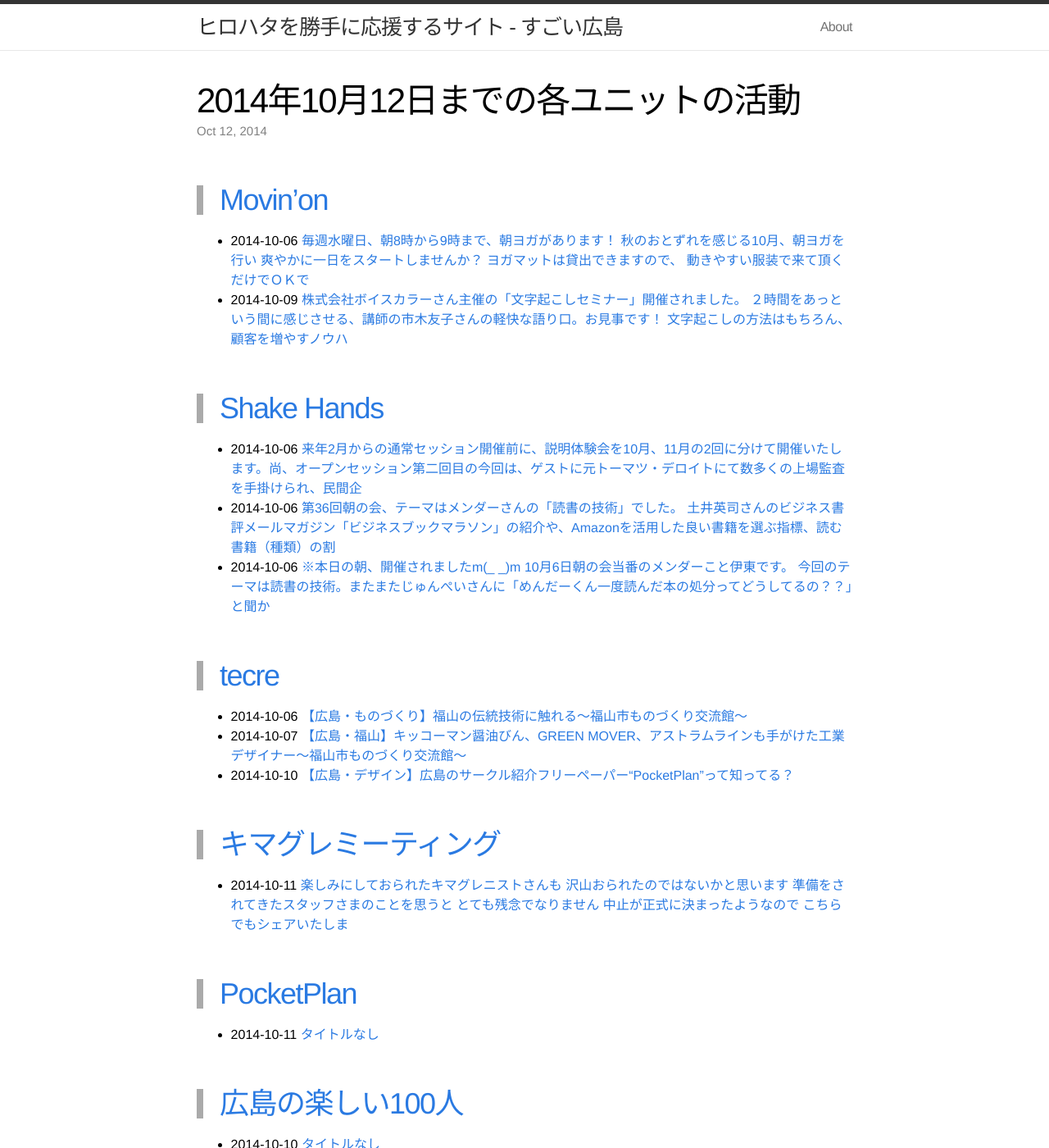
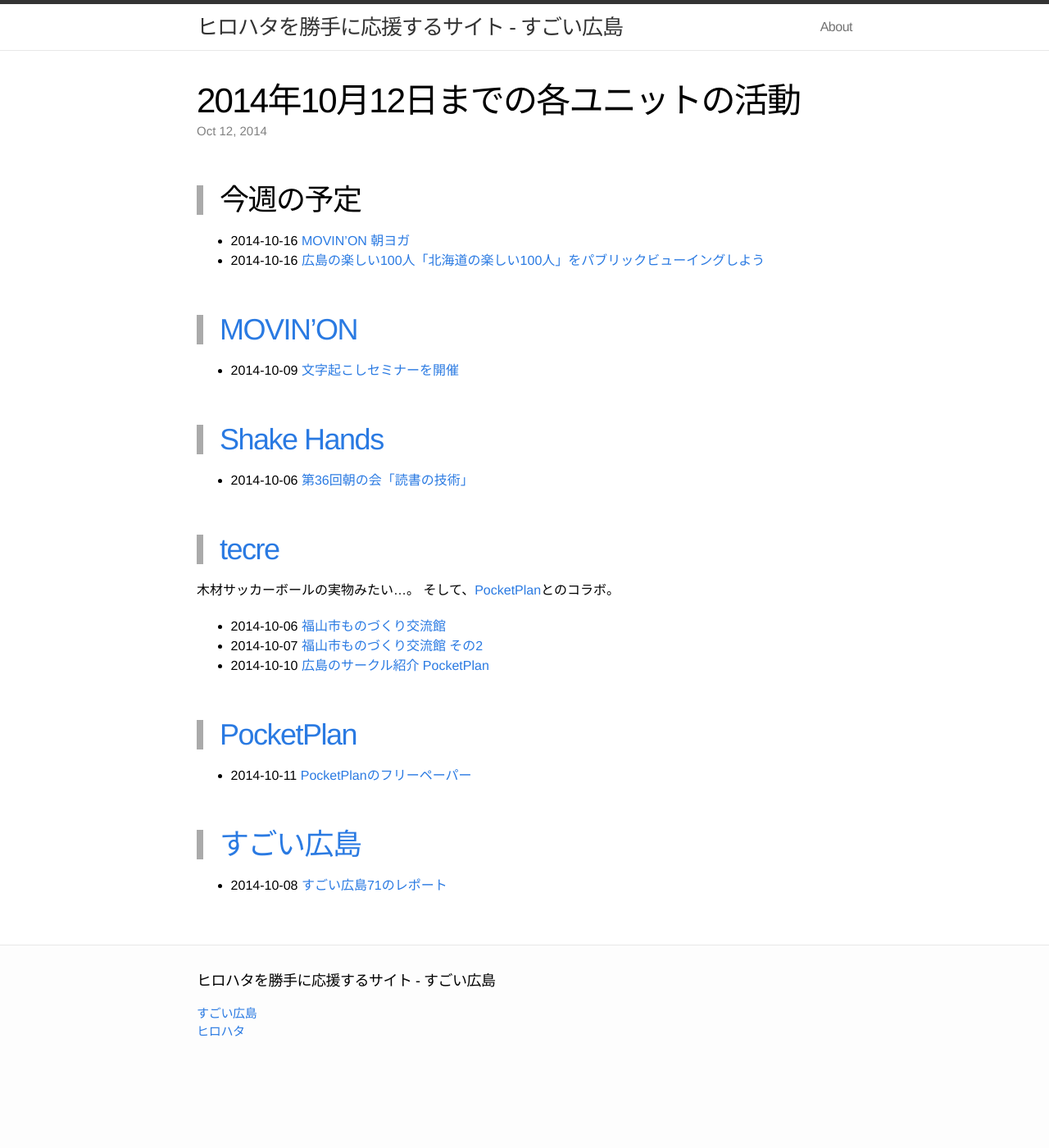
Before and after one commit to great-h/hirohata, a Jekyll site: the page built from _posts/2014-10-12-report.markdown, in a window 1280 px wide and 1400 px high. Shown: the whole window at 82% size. Built offline with Jekyll 4.4.1, drawn with Linux system fonts in a browser that asks for light colours; some of the changed text lies outside the part shown.

Commit message:
10月12日までのレポートを作成

```diff
--- a/_posts/2014-10-12-report.markdown
+++ b/_posts/2014-10-12-report.markdown
@@ -4,57 +4,38 @@ title:  "2014年10月12日までの各ユニットの活動"
 date:   2014-10-12 00:00:00
 ---
 
+# 今週の予定
+
+* 2014-10-16 [MOVIN'ON 朝ヨガ](http://www.facebook.com/movinon.hiroshima/photos/a.723999867620794.1073741829.723399384347509/825468364140610/?type=1)
+* 2014-10-16 [広島の楽しい100人「北海道の楽しい100人」をパブリックビューイングしよう](http://www.facebook.com/events/802247616484578/permalink/802247619817911/)
 
 
-# [Movin'on](http://coworking-hiroshima.com/)
+# [MOVIN'ON](http://coworking-hiroshima.com/)
 
-* 2014-10-06 [毎週水曜日、朝8時から9時まで、朝ヨガがあります！  秋のおとずれを感じる10月、朝ヨガを行い 爽やかに一日をスタートしませんか？  ヨガマットは貸出できますので、 動きやすい服装で来て頂くだけでＯＫで](http://www.facebook.com/movinon.hiroshima/photos/a.723999867620794.1073741829.723399384347509/825468364140610/?type=1)
-* 2014-10-09 [株式会社ボイスカラーさん主催の「文字起こしセミナー」開催されました。  ２時間をあっという間に感じさせる、講師の市木友子さんの軽快な語り口。お見事です！  文字起こしの方法はもちろん、顧客を増やすノウハ](http://www.facebook.com/movinon.hiroshima/photos/a.723999867620794.1073741829.723399384347509/827435820610531/?type=1)
+* 2014-10-09 [文字起こしセミナーを開催](http://www.facebook.com/movinon.hiroshima/photos/a.723999867620794.1073741829.723399384347509/827435820610531/?type=1)
 
 
 # [Shake Hands](http://www.shakehands.jp/)
 
-* 2014-10-06 [来年2月からの通常セッション開催前に、説明体験会を10月、11月の2回に分けて開催いたします。尚、オープンセッション第二回目の今回は、ゲストに元トーマツ・デロイトにて数多くの上場監査を手掛けられ、民間企](http://www.facebook.com/CoworkingShakeHands/posts/809835995734463)
-* 2014-10-06 [第36回朝の会、テーマはメンダーさんの「読書の技術」でした。  土井英司さんのビジネス書評メールマガジン「ビジネスブックマラソン」の紹介や、Amazonを活用した良い書籍を選ぶ指標、読む書籍（種類）の割](http://www.facebook.com/CoworkingShakeHands/photos/a.624867490897982.1073741830.592127770838621/809783559073040/?type=1)
-* 2014-10-06 [※本日の朝、開催されましたm(_ _)m  10月6日朝の会当番のメンダーこと伊東です。  今回のテーマは読書の技術。またまたじゅんぺいさんに「めんだーくん一度読んだ本の処分ってどうしてるの？？」と聞か](http://www.facebook.com/CoworkingShakeHands/posts/809779502406779)
-
+* 2014-10-06 [第36回朝の会「読書の技術」](http://www.facebook.com/CoworkingShakeHands/photos/a.624867490897982.1073741830.592127770838621/809783559073040/?type=1)
 
 
 
 # [tecre](http://tecre.jp/)
 
-* 2014-10-06 [【広島・ものづくり】福山の伝統技術に触れる～福山市ものづくり交流館～](http://tecre.jp/fukuyama-bingo-monodukuri/)
-* 2014-10-07 [【広島・福山】キッコーマン醤油びん、GREEN MOVER、アストラムラインも手がけた工業デザイナー～福山市ものづくり交流館～](http://tecre.jp/kikkoman-hukuyama-monodukuri/)
-* 2014-10-10 [【広島・デザイン】広島のサークル紹介フリーペーパー“PocketPlan”って知ってる？](http://tecre.jp/hiroshima-freepaper-circle/)
+木材サッカーボールの実物みたい…。
+そして、[PocketPlan](http://pocketplan.jp/)とのコラボ。
 
-
-# [キマグレミーティング](https://www.facebook.com/kimaguremeeting)
-
-* 2014-10-11 [楽しみにしておられたキマグレニストさんも 沢山おられたのではないかと思います 準備をされてきたスタッフさまのことを思うと とても残念でなりません 中止が正式に決まったようなので こちらでもシェアいたしま](http://www.facebook.com/kimaguremeeting/posts/710677869008782)
+* 2014-10-06 [福山市ものづくり交流館](http://tecre.jp/fukuyama-bingo-monodukuri/)
+* 2014-10-07 [福山市ものづくり交流館 その2](http://tecre.jp/kikkoman-hukuyama-monodukuri/)
+* 2014-10-10 [広島のサークル紹介 PocketPlan](http://tecre.jp/hiroshima-freepaper-circle/)
 
 
 # [PocketPlan](http://pocketplan.jp/)
 
-* 2014-10-11 [タイトルなし](http://www.facebook.com/PocketPlan/photos/a.395848217167823.95719.115520338533947/715669045185737/?type=1&relevant_count=1)
-
-
-# [広島の楽しい100人](https://www.facebook.com/h100parson)
-
-* 2014-10-10 [タイトルなし](http://www.facebook.com/events/802247616484578/permalink/802247619817911/)
-
-
-
-
+* 2014-10-11 [PocketPlanのフリーペーパー](http://www.facebook.com/PocketPlan/photos/a.395848217167823.95719.115520338533947/715669045185737/?type=1&relevant_count=1)
 
 
 # [すごい広島](http://great-h.github.io/)
 
-* 2014-10-08 [すごい広島71のレポートです。 http://great-h.github.io/events/event-071.html  控えめですが濃いめの内容が多いですね。   広島の楽しい100人をUSTR](http://www.facebook.com/great.hiroshima/posts/462804380528879)
-* 2014-10-08 [タイトルなし](http://www.facebook.com/events/396173747196331/permalink/396173757196330/)
-* 2014-10-09 [今なら早割らしいですー。CSS Nite in HIROSHIMA, Vol.8cssnite.webtouchmeeting.comCSS Nite in HIROSHIMA2014年11月15日（土](http://www.facebook.com/great.hiroshima/posts/463142330495084)
-* 2014-10-10 [火村 さん今度はなにやらかしたんすか…。タイムラインの写真CSS Nite in HIROSHIMAの実行委員さんが来社されました。
-※写真は打ち合わせの様子
-
-お得な早割あります！11月15日開催
-h](http://www.facebook.com/great.hiroshima/posts/463541627121821)
-* 2014-10-11 [広島のすごい若者たち。【広島・デザイン】広島のサークル紹介フリーペーパー“PocketPlan”って知ってる？tecre.jp今回は広島でフリーペーパーを作っているPocketPlanをご紹介します。 ](http://www.facebook.com/great.hiroshima/posts/463769830432334)
+* 2014-10-08 [すごい広島71のレポート](http://www.facebook.com/great.hiroshima/posts/462804380528879)
```
